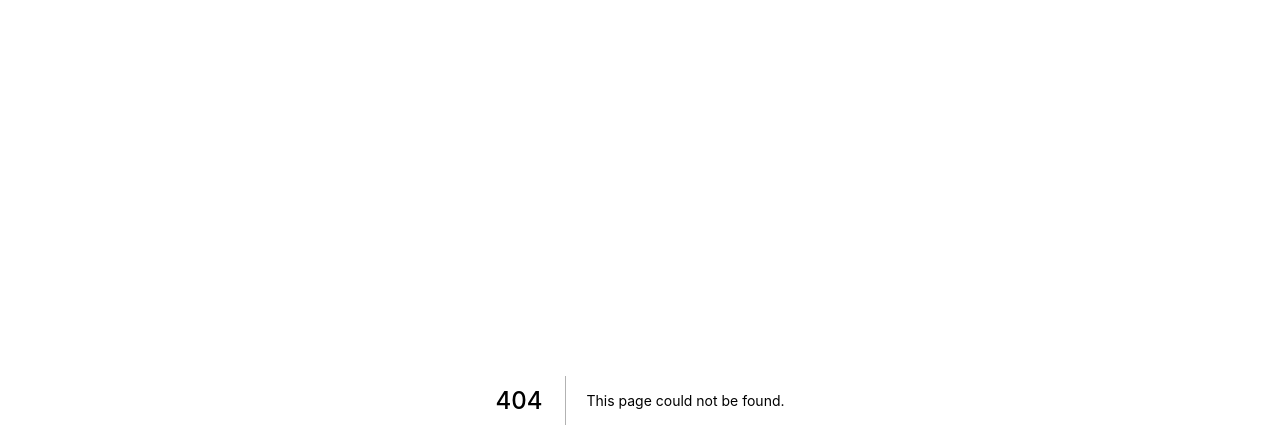
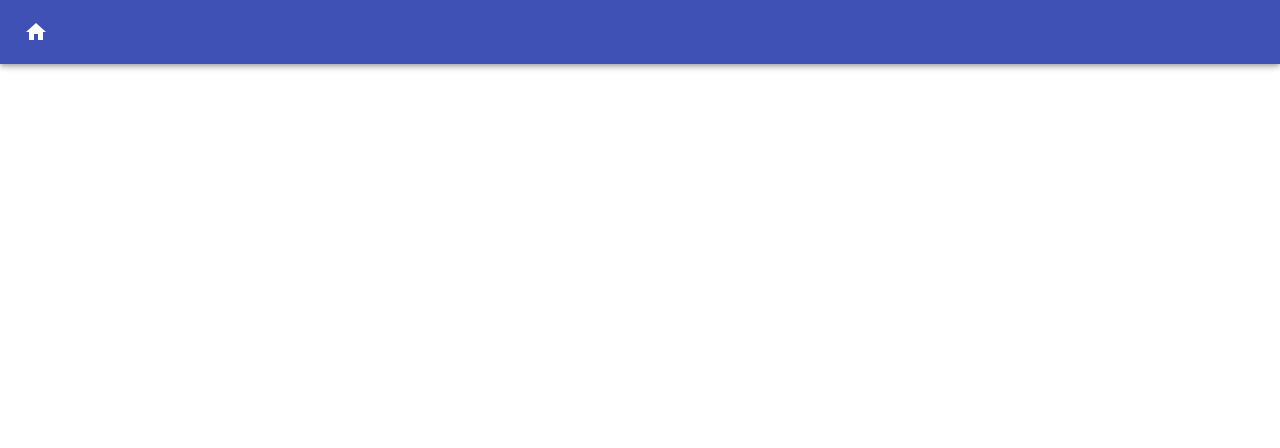
Before and after one commit to MatheusPedroSS/code-challenge-estagio-havas, a Next.js app: page /components/Header in a window 1280 px wide. Before the commit this address had no page. Shown: the top 448 px of the page. Built offline with nearby package versions, Linux system fonts and the light colour scheme.

Commit message:
GetPost e Component Header

```diff
--- a/package.json
+++ b/package.json
@@ -8,7 +8,12 @@
     "start": "next start"
   },
   "dependencies": {
+    "@material-ui/core": "^4.11.3",
+    "@material-ui/icons": "^4.11.2",
+    "axios": "^0.21.1",
+    "install": "^0.13.0",
     "next": "10.0.9",
+    "npm": "^7.7.5",
     "react": "17.0.2",
     "react-dom": "17.0.2"
   }
--- /dev/null
+++ b/pages/components/Header.js
@@ -0,0 +1,40 @@
+import {
+    AppBar,
+    Toolbar,
+    makeStyles,
+    SvgIcon,
+} from '@material-ui/core'
+import {Home} from '@material-ui/icons'
+
+const useStyles = makeStyles({
+    root:{
+        minHeight: 40,
+        display: 'flex'
+    },
+    iconHome: {
+        display: 'flex',
+        paddingRight: 25,
+        alignItems: 'center'
+    }
+})
+
+function Header(props) {
+
+    const classes = useStyles();
+
+    return(
+        <AppBar position='fixed' className={classes.root}>
+            <Toolbar>
+                <SvgIcon className={classes.iconHome}>
+                    <Home/>
+                </SvgIcon>
+                <span>
+                    <h3>{props.title}</h3>
+                </span>
+            </Toolbar>
+        </AppBar>
+    )
+
+}
+
+export default Header;
```
Also changed, not shown: pages/index.js (+49 -1 lines), 1 other file (tests, documents, lock files or other folders).
